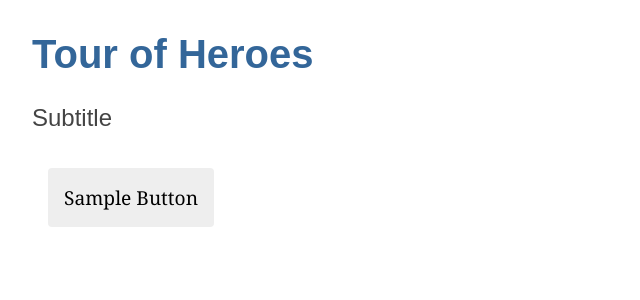
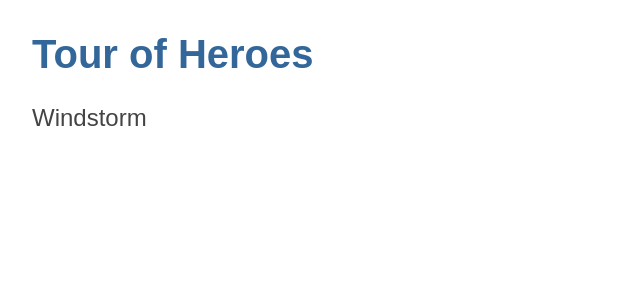
Before and after one commit to karoldeveloper/angular-test, an Angular app: page / in a window 1280 px wide. Shown: the top 300 px of the page, without its empty margins (0-640 px from the left). Built offline with nearby package versions, Linux system fonts and the light colour scheme.

Commit message:
added hero component

```diff
--- a/src/app/app.component.html
+++ b/src/app/app.component.html
@@ -1,3 +1,2 @@
 <h1> {{ title }}</h1>
-<h2> Subtitle </h2>
-<button> Sample Button</button>
+<app-heroes></app-heroes>
--- /dev/null
+++ b/src/app/hero.ts
@@ -0,0 +1,4 @@
+export interface Hero {
+  id: number;
+  name: string;
+}
--- a/src/app/heroes/heroes.component.html
+++ b/src/app/heroes/heroes.component.html
@@ -1 +1,3 @@
-<p>heroes works!</p>
+<h2>
+  {{ hero.name }}
+</h2>
--- a/src/app/heroes/heroes.component.ts
+++ b/src/app/heroes/heroes.component.ts
@@ -1,4 +1,5 @@
 import { Component, OnInit } from '@angular/core';
+import { Hero } from "../hero";
 
 @Component({
   selector: 'app-heroes',
@@ -6,6 +7,10 @@
   styleUrls: ['./heroes.component.scss']
 })
 export class HeroesComponent implements OnInit {
+  hero: Hero = {
+    id: 1,
+    name: 'Windstorm',
+  }
 
   constructor() { }
 
```
